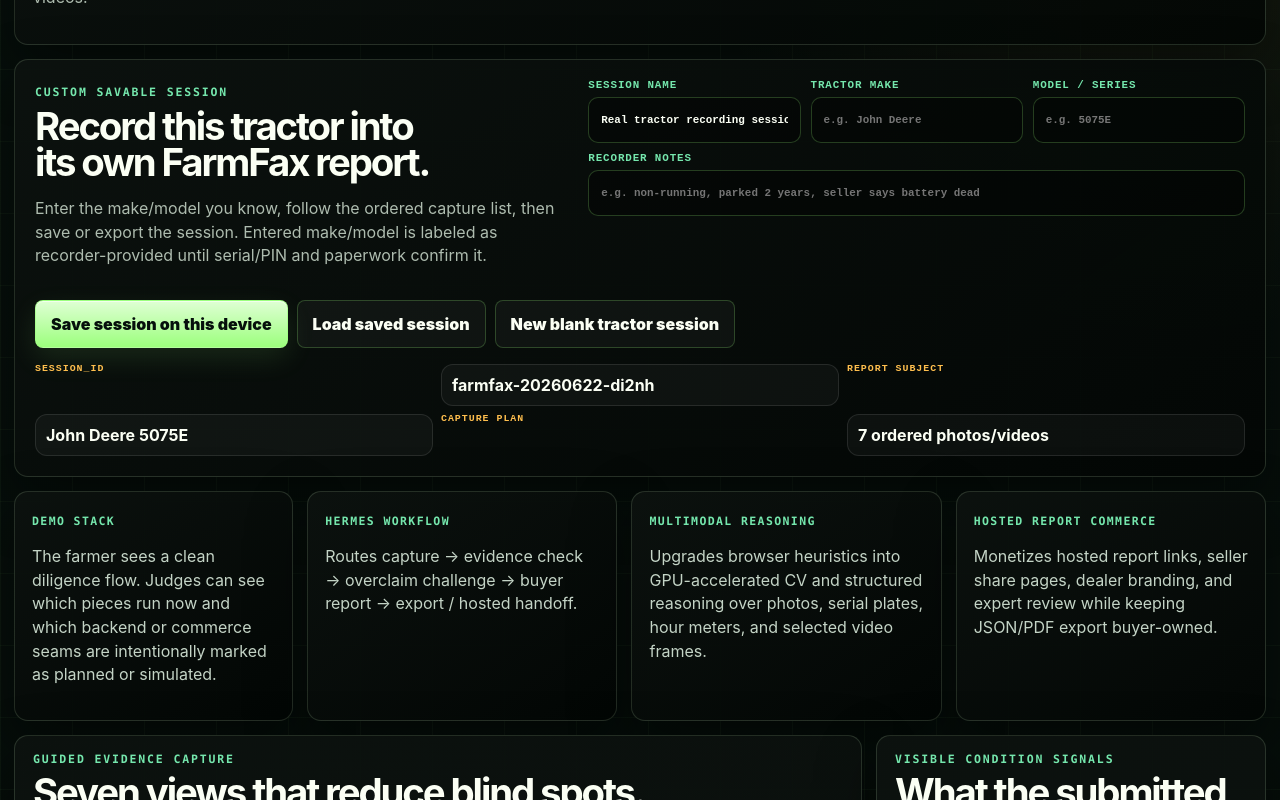
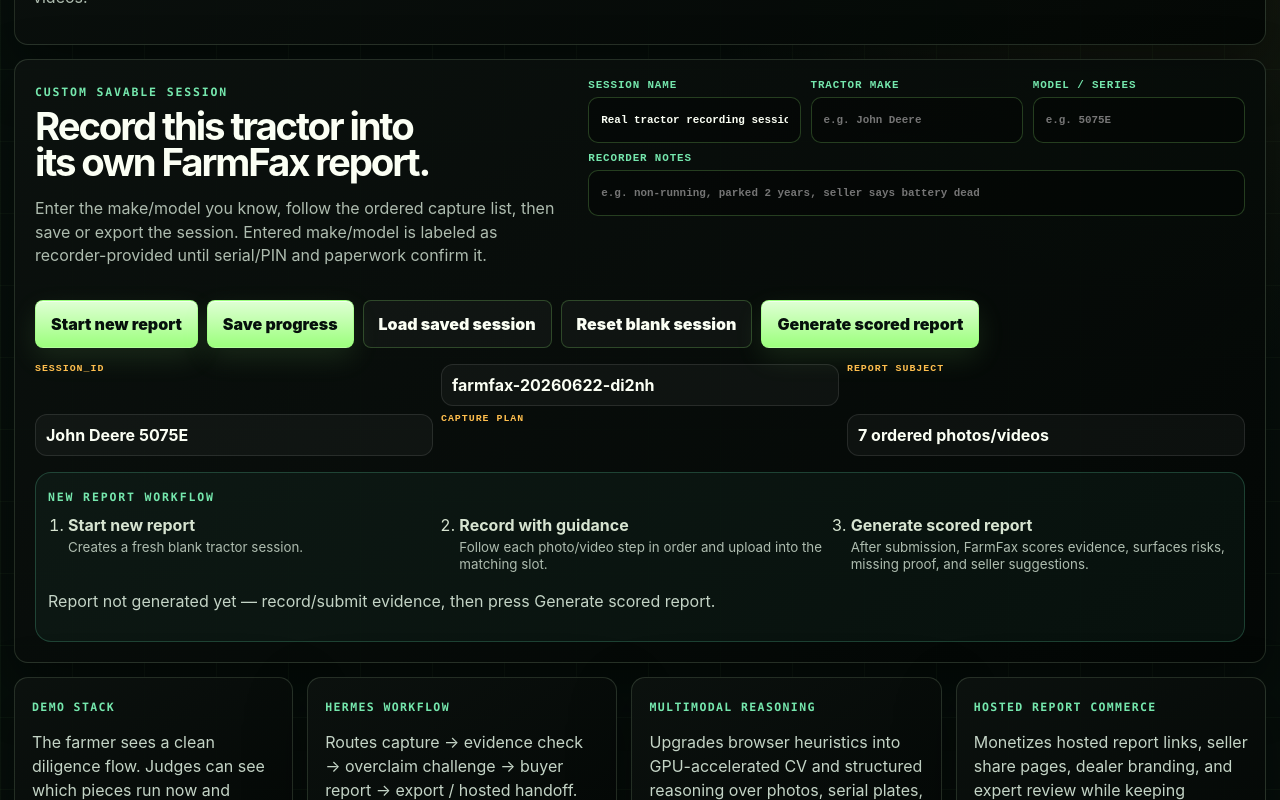
Before and after one commit to primetimeindy/farmfax, a React (Vite) app: page / in a window 1280 px wide. Shown: the part 1011-1811 px from the top of the page. Built offline with nearby package versions, Linux system fonts and the light colour scheme; no server answers.

Commit message:
feat: add new report generation workflow

```diff
--- a/src/App.css
+++ b/src/App.css
@@ -494,3 +494,12 @@
 .media-driven-result p { margin:7px 0; color:#d7e4d1; }
 .media-driven-result b, .media-driven-result small { display:block; margin-top:10px; }
 .media-driven-result small { color:var(--muted); }
+.report-flow-panel { grid-column:1 / -1; border:1px solid rgba(110,247,194,.2); border-radius:16px; padding:12px; background:rgba(110,247,194,.045); }
+.report-flow-panel ol { margin:10px 0; padding-left:20px; display:grid; grid-template-columns:repeat(3,minmax(0,1fr)); gap:10px; }
+.report-flow-panel li { color:#d7e4d1; }
+.report-flow-panel small { display:block; color:var(--muted); margin-top:4px; line-height:1.3; }
+.submit-evidence-bar { margin-top:12px; border:1px solid rgba(156,255,125,.24); border-radius:14px; padding:10px; display:flex; justify-content:space-between; align-items:center; gap:10px; background:rgba(156,255,125,.055); }
+.submit-evidence-bar b { color:var(--green); }
+.report-pending-card { margin:10px 0 14px; border:1px solid rgba(255,191,78,.24); border-radius:18px; padding:14px; background:rgba(255,191,78,.06); }
+.report-pending-card b { color:var(--amber); }
+@media (max-width: 860px) { .report-flow-panel ol { grid-template-columns:1fr; } .submit-evidence-bar { align-items:stretch; flex-direction:column; } }
--- a/src/App.tsx
+++ b/src/App.tsx
@@ -743,6 +743,7 @@
   const [tractorModel, setTractorModel] = useState('')
   const [tractorNotes, setTractorNotes] = useState('')
   const [sessionStatus, setSessionStatus] = useState('')
+  const [reportGenerated, setReportGenerated] = useState(false)
   const [stripeOpen, setStripeOpen] = useState(false)
   const [isSampleVideoLoading, setIsSampleVideoLoading] = useState(false)
   const [selectedFinding, setSelectedFinding] = useState<Finding>(findings[0])
@@ -991,6 +992,7 @@
     session: report.session,
     custom_equipment: report.custom_equipment,
     capture_order: report.capture_order,
+    report_generated: reportGenerated,
     media_driven_result: report.media_driven_result,
     input_sources: report.input_sources,
     demo_truth: report.demo_truth,
@@ -1016,7 +1018,7 @@
     before_deposit_checklist: report.before_deposit_checklist,
     risk_summary: report.risk_summary.map((risk) => ({ id: risk.id, score: risk.score, level: risk.level, action: risk.buyerAction })),
     portability: 'Core record exports as JSON/PDF; paid hosting does not own the equipment history.',
-  }), [report, slots])
+  }), [report, reportGenerated, slots])
 
   const workflowTrace = useMemo(() => [
     {
@@ -1065,6 +1067,7 @@
 
   async function saveSlotImage(slotId: SlotId, image: string, requestId = nextUploadRequest(slotId)) {
     if (!isCurrentUpload(slotId, requestId)) return
+    setReportGenerated(false)
     setScenarioState((current) => scenarioReducer(current, { type: 'replace-slot-image', slotId, image, mediaType: 'image' }))
     const analysis = await analyzeImageHeuristics(image)
     if (!isCurrentUpload(slotId, requestId)) return
@@ -1075,6 +1078,7 @@
     try {
       const { poster, video } = await analyzeVideoFile(file)
       if (!isCurrentUpload(slotId, requestId)) return
+      setReportGenerated(false)
       setScenarioState((current) => scenarioReducer(current, {
         type: 'replace-slot-image',
         slotId,
@@ -1163,6 +1167,7 @@
     }
     setMediaErrors({})
     setIsSampleVideoLoading(false)
+    setReportGenerated(false)
     setScenarioState(createScenarioState(scenarioId))
   }
 
@@ -1251,6 +1256,17 @@
     }
   }, [])
 
+  function startNewReportFlow() {
+    newCustomSession()
+    window.setTimeout(() => document.getElementById('custom-session')?.scrollIntoView({ behavior: 'smooth', block: 'start' }), 80)
+  }
+
+  function generateCustomReport() {
+    saveCustomSession()
+    setReportGenerated(true)
+    window.setTimeout(() => document.getElementById('report')?.scrollIntoView({ behavior: 'smooth', block: 'start' }), 80)
+  }
+
   function saveCustomSession() {
     const savedAt = nowIso()
     const payload = {
@@ -1313,6 +1329,7 @@
     setTractorMake('')
     setTractorModel('')
     setTractorNotes('')
+    setReportGenerated(false)
     setScenarioState(createScenarioState('incomplete-seller-listing'))
     setSessionStatus('new blank recording session ready')
     window.setTimeout(() => setSessionStatus(''), 2400)
@@ -1430,28 +1447,39 @@
         </div>
       </section>
 
-      <section className="custom-session-panel panel" data-qa="custom-session-builder">
+      <section id="custom-session" className="custom-session-panel panel" data-qa="custom-session-builder">
         <div>
           <span className="section-label">custom savable session</span>
           <h2>Record this tractor into its own FarmFax report.</h2>
           <p className="muted">Enter the make/model you know, follow the ordered capture list, then save or export the session. Entered make/model is labeled as recorder-provided until serial/PIN and paperwork confirm it.</p>
         </div>
         <div className="session-form-grid">
-          <label>Session name<input data-qa="custom-session-name" value={customSessionName} onChange={(event) => setCustomSessionName(event.target.value)} /></label>
-          <label>Tractor make<input data-qa="tractor-make-input" placeholder="e.g. John Deere" value={tractorMake} onChange={(event) => setTractorMake(event.target.value)} /></label>
-          <label>Model / series<input data-qa="tractor-model-input" placeholder="e.g. 5075E" value={tractorModel} onChange={(event) => setTractorModel(event.target.value)} /></label>
-          <label className="wide">Recorder notes<input data-qa="tractor-notes-input" placeholder="e.g. non-running, parked 2 years, seller says battery dead" value={tractorNotes} onChange={(event) => setTractorNotes(event.target.value)} /></label>
+          <label>Session name<input data-qa="custom-session-name" value={customSessionName} onChange={(event) => { setReportGenerated(false); setCustomSessionName(event.target.value) }} /></label>
+          <label>Tractor make<input data-qa="tractor-make-input" placeholder="e.g. John Deere" value={tractorMake} onChange={(event) => { setReportGenerated(false); setTractorMake(event.target.value) }} /></label>
+          <label>Model / series<input data-qa="tractor-model-input" placeholder="e.g. 5075E" value={tractorModel} onChange={(event) => { setReportGenerated(false); setTractorModel(event.target.value) }} /></label>
+          <label className="wide">Recorder notes<input data-qa="tractor-notes-input" placeholder="e.g. non-running, parked 2 years, seller says battery dead" value={tractorNotes} onChange={(event) => { setReportGenerated(false); setTractorNotes(event.target.value) }} /></label>
         </div>
         <div className="session-actions">
-          <button type="button" data-qa="save-custom-session" onClick={saveCustomSession}>Save session on this device</button>
+          <button type="button" data-qa="start-new-report" onClick={startNewReportFlow}>Start new report</button>
+          <button type="button" data-qa="save-custom-session" onClick={saveCustomSession}>Save progress</button>
           <button className="ghost" type="button" data-qa="load-custom-session" onClick={loadCustomSession}>Load saved session</button>
-          <button className="ghost" type="button" data-qa="new-custom-session" onClick={newCustomSession}>New blank tractor session</button>
+          <button className="ghost" type="button" data-qa="new-custom-session" onClick={newCustomSession}>Reset blank session</button>
+          <button type="button" data-qa="generate-custom-report" onClick={generateCustomReport}>Generate scored report</button>
           {sessionStatus && <small>{sessionStatus}</small>}
         </div>
         <div className="session-summary">
           <span>session_id</span><b>{customSessionIdValue}</b>
           <span>report subject</span><b>{reportDisplayName}</b>
           <span>capture plan</span><b>7 ordered photos/videos</b>
+        </div>
+        <div className="report-flow-panel" data-qa="new-report-workflow">
+          <span className="section-label">new report workflow</span>
+          <ol>
+            <li><b>Start new report</b><small>Creates a fresh blank tractor session.</small></li>
+            <li><b>Record with guidance</b><small>Follow each photo/video step in order and upload into the matching slot.</small></li>
+            <li><b>Generate scored report</b><small>After submission, FarmFax scores evidence, surfaces risks, missing proof, and seller suggestions.</small></li>
+          </ol>
+          <p>{reportGenerated ? 'Report generated from the current submitted evidence.' : 'Report not generated yet — record/submit evidence, then press Generate scored report.'}</p>
         </div>
       </section>
 
@@ -1501,6 +1529,10 @@
                 </li>
               ))}
             </ol>
+            <div className="submit-evidence-bar" data-qa="submit-evidence-generate">
+              <b>{reportGenerated ? 'Report is generated' : 'When your photos/videos are submitted, generate the scored report.'}</b>
+              <button type="button" onClick={generateCustomReport}>Generate scored report from submitted media</button>
+            </div>
           </div>
           <div className="scan-cockpit" data-qa="scan-cockpit">
             <div className="scan-viewport">
@@ -1848,7 +1880,14 @@
       <section className="packet-layout" id="report">
         <div className="panel report-panel">
           <div className="section-label">buyer risk report</div>
-          <h2>A sharper pre-buy conversation.</h2>
+          <h2>{reportGenerated ? 'Generated scored tractor report.' : 'Generate after recording and submitting media.'}</h2>
+          {!reportGenerated && (
+            <div className="report-pending-card" data-qa="report-pending-state">
+              <b>Report not generated yet</b>
+              <p>Start a new report, enter make/model, follow the ordered photo/video guidance, upload evidence into each slot, then press Generate scored report. The score and suggestions below will be based on submitted evidence and missing proof.</p>
+              <button type="button" onClick={() => document.getElementById('capture')?.scrollIntoView({ behavior: 'smooth', block: 'start' })}>Go record/submit photos and videos</button>
+            </div>
+          )}
           <div className="report-score">
             <strong>{report.condition_score}</strong>
             <div>
```
Also changed, not shown: scripts/verify-demo.mjs (+9 -0 lines).
